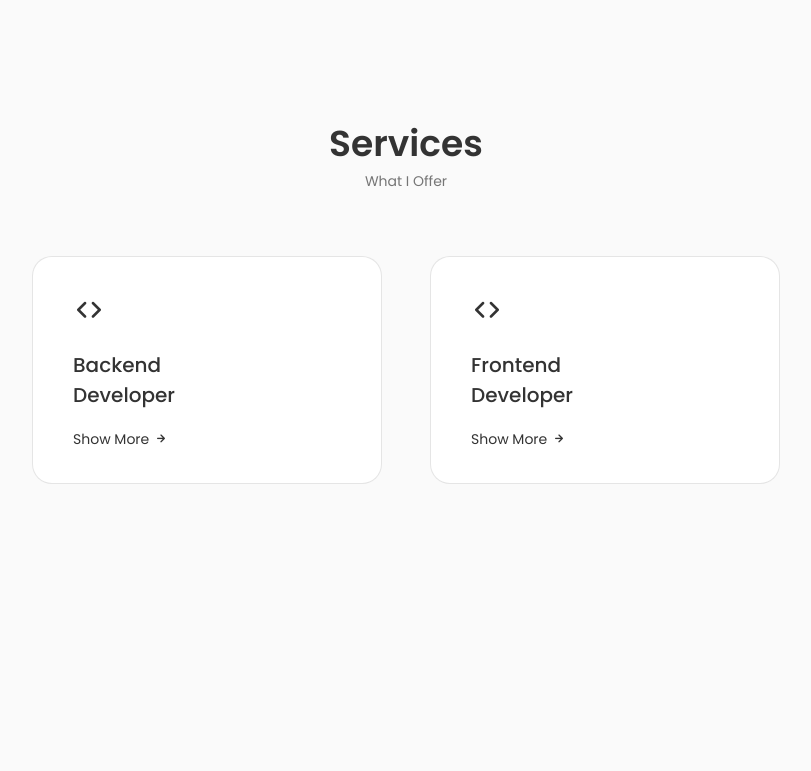
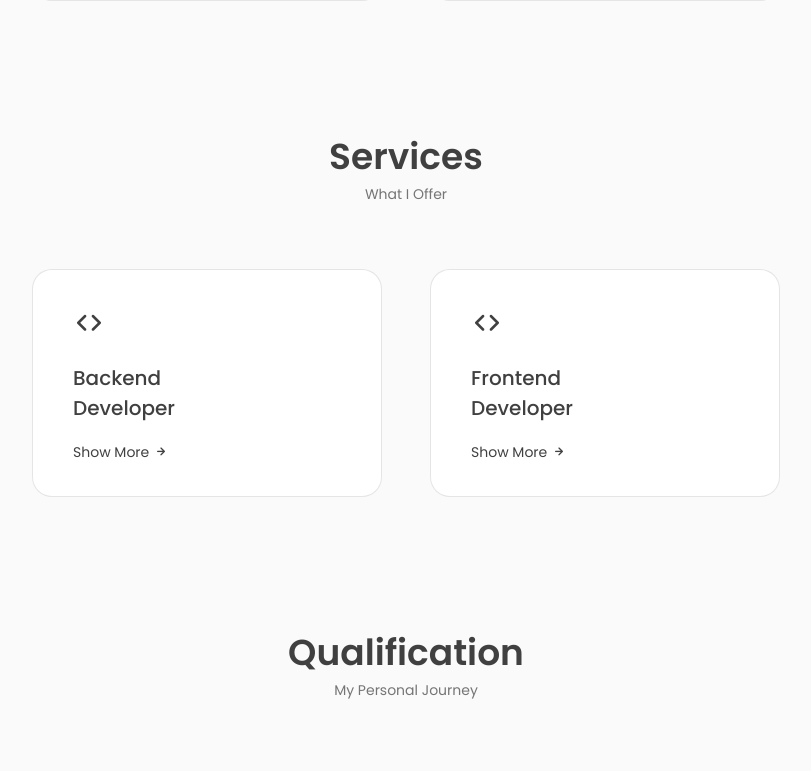
Before and after one commit to ahmedkamalyoussef/Portfolio, a React (Create React App) app: page / in a window 1280 px wide. Shown: the part 2018-2789 px from the top of the page, without its empty margins (234-1045 px from the left). Before the commit the page ends 2534 px from the top, so only its background shows below. Built offline with nearby package versions, Linux system fonts and the light colour scheme.

Commit message:
complete qualifications

```diff
--- a/src/App.css
+++ b/src/App.css
@@ -6,7 +6,7 @@
     /* colors */
   --hue:0;
   --sat:0%;
-  --title-color:hsl(var(--hue),var(--sat),20%);
+  --title-color:hsl(var(--hue),var(--sat),25%);
   --title-color-dark:hsl(var(--hue),var(--sat),0%);
   --text-color:hsl(var(--hue),var(--sat),46%);
   --body-color:hsl(var(--hue),var(--sat),98%);
--- a/src/App.js
+++ b/src/App.js
@@ -2,6 +2,7 @@ import './App.css';
 import About from './Components/About/About';
 import Header from './Components/Header/Header';
 import Home from './Components/Home/Home';
+import Qualifications from './Components/Qualifications/Qualifications';
 import Services from './Components/Services/Services';
 import Skills from './Components/Skills/Skills';
 function App() {
@@ -13,6 +14,7 @@ function App() {
       <About/>
       <Skills/>
       <Services/>
+      <Qualifications/>
       </main>
     </>
   );
--- a/src/Components/About/About.css
+++ b/src/Components/About/About.css
@@ -35,7 +35,7 @@
 }
 .about-description{
     padding: 0 4rem 0 0;
-    margin-bottom: var(--mb-0-5);
+    margin-bottom: var(--mb-2);
 }
 
 /* breakpoints */
--- a/src/Components/Qualifications/Qualifications.css
+++ b/src/Components/Qualifications/Qualifications.css
@@ -0,0 +1,111 @@
+.qualification-container {
+    max-width: 768px;
+}
+
+.qualification-tabs {
+    display: flex;
+    justify-content: center;
+    margin-bottom: var(--mb-2);
+}
+
+.qualification-button {
+    font-size: var(--h3-font-size);
+    font-weight: var(--medium-font);
+    color: var(--title-color);
+    margin: 0 var(--mb-1);
+    cursor: pointer;
+}
+
+.qualification-button:hover {
+    color: var(--title-color-dark);
+}
+
+.qualification-icon {
+    font-size: 1.5rem;
+    margin-right: var(--mb-0-5);
+}
+
+.qualification-active {
+    color: var(--title-color-dark);
+}
+
+.qualification-sections {
+    display: grid;
+    grid-template-columns: 0.5fr;
+    justify-content: center;
+}
+
+.qualification-content {
+    display: none;
+}
+
+.qualification-content-active {
+    display: block;
+}
+
+.qualification-data {
+    display: grid;
+    grid-template-columns: 1fr max-content 1fr;
+    column-gap: 1.5rem;
+}
+
+.qualification-title {
+    font-size: var(--normal-font-size);
+    font-weight: var(--font-medium);
+}
+
+.qualification-subtitle {
+    display: inline-block;
+    font-size: var(--small-font-size);
+    margin-bottom: var(--mb-1);
+}
+
+.qualification-calendar {
+    font-size: var(--small-font-size);
+}
+
+.qualification-rounder {
+    display: inline-block;
+    border-radius: 50%;
+    background-color: var(--text-color);
+    height: 13px;
+    width: 13px;
+}
+
+.qualification-line {
+    display: block;
+    width: 1px;
+    height: 100%;
+    background-color: var(--text-color);
+    transform: translate(6px, -7px);
+}
+
+
+@media screen and (max-width:992px) {
+    .qualification-container{
+        margin-left: auto;
+        margin-right: auto;
+    }
+}
+
+@media screen and (max-width:768px) {
+    .qualification-container{
+    margin-left: var(--mb-1-5);
+    margin-right: var(--mb-1-5);
+    }
+}
+
+@media screen and (max-width:572px) {
+    .qualification-sections{
+        grid-template-columns: initial;
+    }
+    .qualification-button{
+        margin: 0 var(--mb-0-75);
+    }
+}
+
+@media screen and (max-width:350px) {
+    .qualification-data{
+        gap: .5rem;
+    }
+}
--- a/src/Components/Qualifications/Qualifications.jsx
+++ b/src/Components/Qualifications/Qualifications.jsx
@@ -0,0 +1,126 @@
+import React, { useState } from "react";
+import "./Qualifications.css";
+function Qualifications() {
+    const [toggleActive,setToggleActive]=useState(1);
+    const toggleTab=(tab)=>{
+        setToggleActive(tab);
+    }
+  return (
+    <section className="qualification section">
+      <h2 className="section-title">Qualification</h2>
+      <span className="section-subtitle">My Personal Journey</span>
+      <div className="qualification-container container">
+        <div className="qualification-tabs">
+          <div
+          className={toggleActive===1?"qualification-button qualification-active button-flex":"qualification-button button-flex"}
+          onClick={()=>toggleTab(1)}>
+            <i className="uil uil-graduation-cap qualification-icon"></i>{" "}
+            Education
+          </div>
+          <div
+          className={toggleActive===2?"qualification-button qualification-active button-flex":"qualification-button button-flex"}
+          onClick={()=>toggleTab(2)}>
+            <i className="uil uil-briefcase-alt qualification-icon"></i>{" "}
+            Experience
+          </div>
+        </div>
+        <div className="qualification-sections">
+          <div className={toggleActive===1?"qualification-content qualification-content-active":"qualification-content"}>
+            <div className="qualification-data">
+              <div>
+                <h3 className="qualification-title">South Vally Unitversity</h3>
+                <span className="qualification-subtitle">Computer Science</span>
+                <div className="qualification-calendar">
+                  <i className="uil uil-calendar-alt"></i>2021 - present
+                </div>
+              </div>
+              <div>
+                <span className="qualification-rounder"></span>
+                <span className="qualification-line"></span>
+              </div>
+            </div>
+            {/* ---------------------------------------------------- */}
+            <div className="qualification-data">
+              <div></div>
+              <div>
+                <span className="qualification-rounder"></span>
+                <span className="qualification-line"></span>
+              </div>
+              <div>
+                <h3 className="qualification-title">
+                  Information Technology Institute(ITI)
+                </h3>
+                <span className="qualification-subtitle">ASP.Net</span>
+                <div className="qualification-calendar">
+                  <i className="uil uil-calendar-alt">2023</i>
+                </div>
+              </div>
+            </div>
+            <div className="qualification-data">
+              <div>
+                <h3 className="qualification-title">Tiec</h3>
+                <span className="qualification-subtitle">React.js</span>
+                <div className="qualification-calendar">
+                  <i className="uil uil-calendar-alt"></i>Mar 2024 - Aug 2024
+                </div>
+              </div>
+              <div>
+                <span className="qualification-rounder"></span>
+                <span className="qualification-line"></span>
+              </div>
+            </div>
+            {/* ---------------------------------------------------- */}
+            <div className="qualification-data">
+              <div></div>
+              <div>
+                <span className="qualification-rounder"></span>
+                <span className="qualification-line"></span>
+              </div>
+              <div>
+                <h3 className="qualification-title">Tiec</h3>
+                <span className="qualification-subtitle">
+                  Basics of programming
+                </span>
+                <div className="qualification-calendar">
+                  <i className="uil uil-calendar-alt">Oct 2021 - Oct 2021</i>
+                </div>
+              </div>
+            </div>
+          </div>
+          <div className={toggleActive===2?"qualification-content qualification-content-active":"qualification-content"}>
+            <div className="qualification-data">
+              <div>
+                <h3 className="qualification-title">Instructor </h3>
+                <span className="qualification-subtitle">at Cairo Code</span>
+                <div className="qualification-calendar">
+                  <i className="uil uil-calendar-alt"></i>2024 - present
+                </div>
+              </div>
+              <div>
+                <span className="qualification-rounder"></span>
+                <span className="qualification-line"></span>
+              </div>
+            </div>
+            {/* ---------------------------------------------------- */}
+            <div className="qualification-data">
+              <div></div>
+              <div>
+                <span className="qualification-rounder"></span>
+                <span className="qualification-line"></span>
+              </div>
+              <div>
+                <h3 className="qualification-title">Mentor</h3>
+                <span className="qualification-subtitle">SVU Support</span>
+                <div className="qualification-calendar">
+                  <i className="uil uil-calendar-alt">2024 - present</i>
+                </div>
+              </div>
+            </div>
+          </div>
+        </div>
+      </div>
+    </section>
+  );
+}
+
+export default Qualifications;
```
